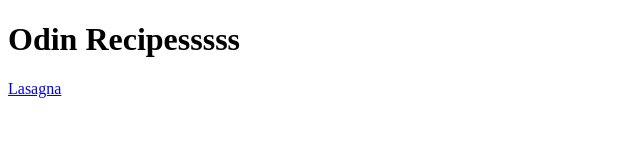
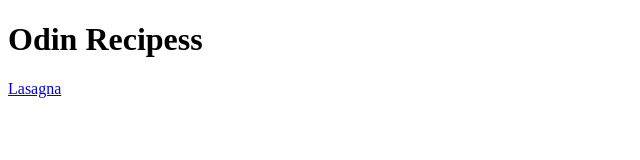
Before and after one commit to cholale/odin-recipes, a plain HTML site: page index.html in a window 1280 px wide. Shown: the full height of the page, 0-640 px from the left. Drawn offline with Linux system fonts and the light colour scheme.

Commit message:
Update index.html

```diff
--- a/index.html
+++ b/index.html
@@ -2,7 +2,7 @@
 <html>
 <body>
 
-<h1>Odin Recipesssss</h1>
+<h1>Odin Recipess</h1>
 
 
 <a href="/odin-recipes/recipes/lasagna.html">Lasagna</a>
```
